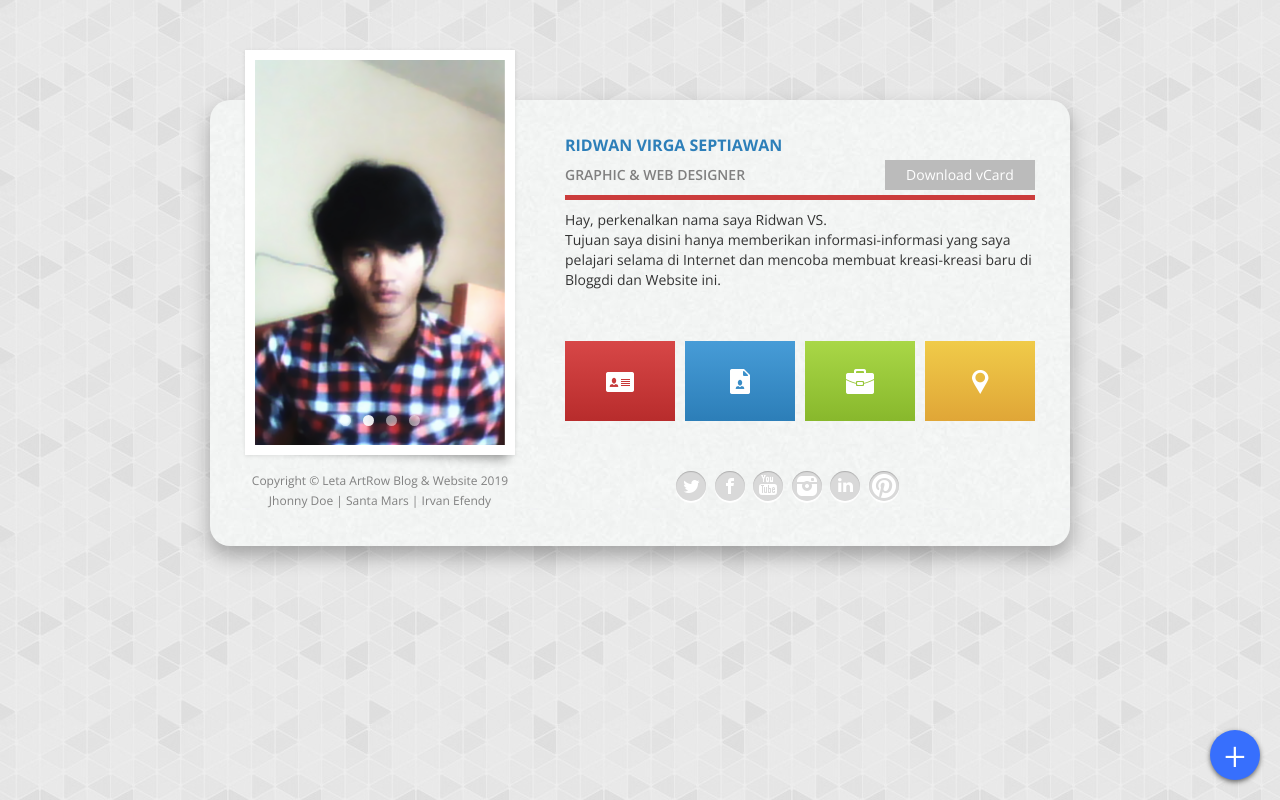
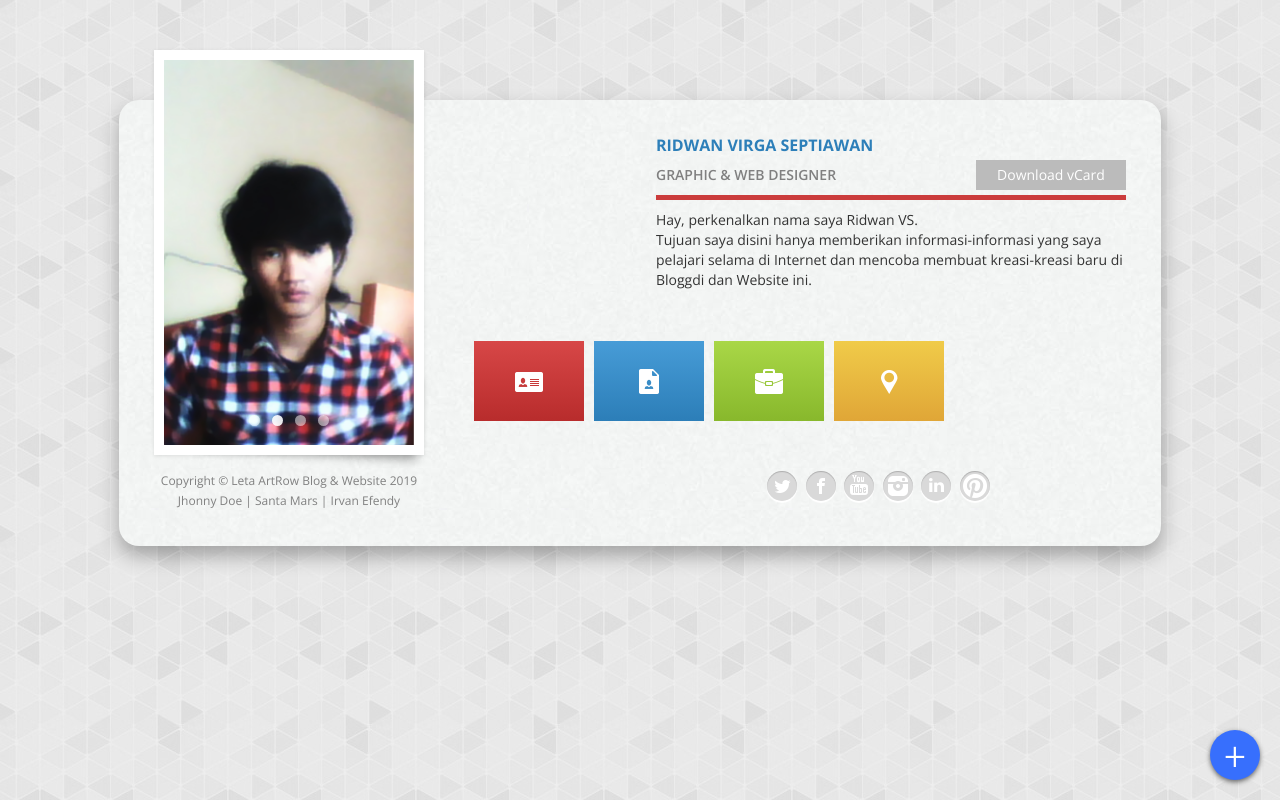
Before and after one commit to digitalprintingind/id, a plain HTML site: page index.html in a window 1280 px wide. Drawn offline with nearby package versions, Linux system fonts and the light colour scheme; some packages are replaced by stand-ins of ours; a script that the page names is missing.

Commit message:
Update main.css

```diff
--- a/css/main.css
+++ b/css/main.css
@@ -141,7 +141,7 @@
 		margin: 0 auto;
 		margin-top: 100px;
 		margin-bottom: 50px;
-		width: 860px;
+		width: 1042px;
 		border-radius: 20px;
 		background: #f8f8f8 url(../images/background_content.jpg);
     	-webkit-box-shadow: 0 1px 3px rgba(0,0,0,0.1);
```
